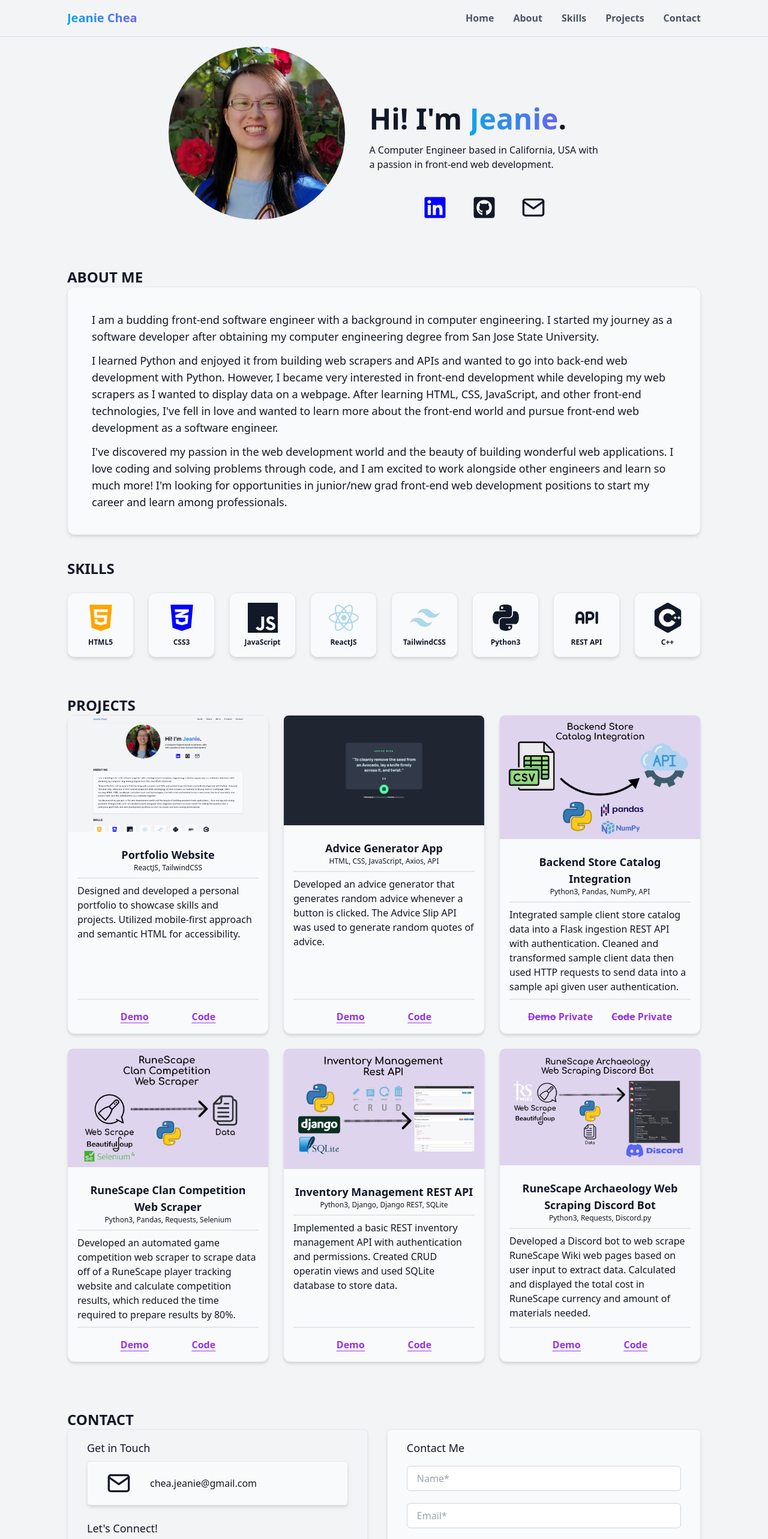
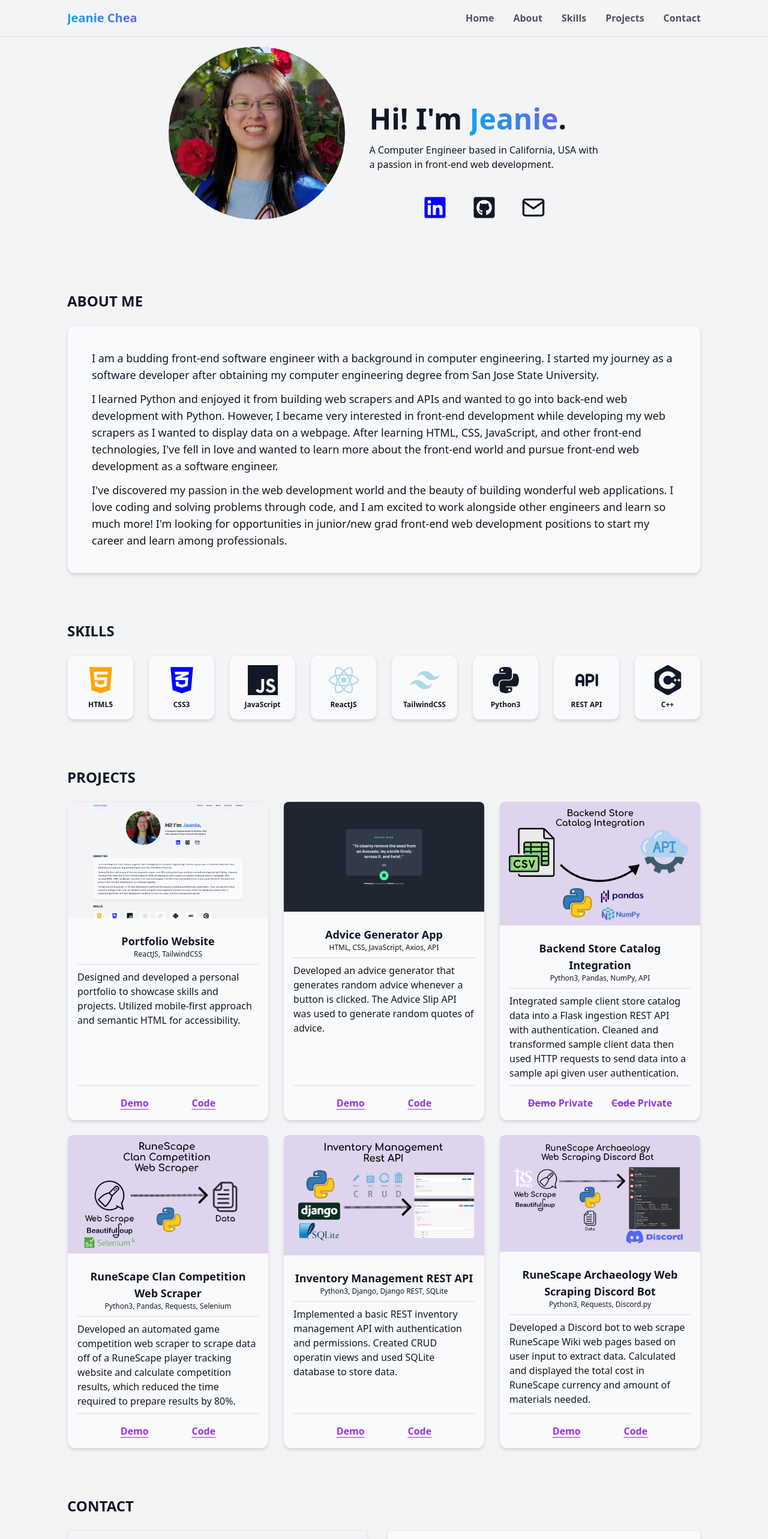
Before and after one commit to jechea14/jechea14.github.io, a React (Create React App) app in the folder portfolio/: page / in a window 1280 px wide. Shown: the top 2566 px of the page at 60% size. Built offline with nearby package versions, Linux system fonts and the light colour scheme.

Commit message:
Padding sections

```diff
--- a/portfolio/src/Components/AboutMe.js
+++ b/portfolio/src/Components/AboutMe.js
@@ -3,7 +3,7 @@ import React from 'react'
 const AboutMe = () => {
   return (
     <section id='about' className='scroll-mt-20'>
-      <h1 className='text-2xl font-bold text-left'>ABOUT ME</h1>
+      <h1 className='text-2xl font-bold text-left pb-6 pt-10'>ABOUT ME</h1>
       <div className='lg:px-15 lg:text-lg p-10 border rounded-xl bg-gray-50 shadow-md hover:shadow-xl hover:transition space-y-3'>
         <p>
           I am a budding front-end software engineer with a background in computer engineering.
--- a/portfolio/src/Components/Contact.js
+++ b/portfolio/src/Components/Contact.js
@@ -5,7 +5,7 @@ import ContactGetInTouch from './ContactGetInTouch'
 const Contact = () => {
   return (
     <section id='contact' className='scroll-mt-10'>
-      <h1 className='text-2xl font-bold text-left pt-10'>CONTACT</h1>
+      <h1 className='text-2xl font-bold text-left pt-10 pb-6'>CONTACT</h1>
       <div className='space-y-6 lg:flex lg:space-x-8 lg:space-y-0'>
         <ContactGetInTouch/>
         <ContactForm/>
--- a/portfolio/src/Components/Projects.js
+++ b/portfolio/src/Components/Projects.js
@@ -66,7 +66,7 @@ const projects = [
 const Projects = () => {
   return (
     <section id='projects' className='scroll-mt-20'>
-      <h1 className='text-2xl font-bold text-left'>PROJECTS</h1>
+      <h1 className='text-2xl font-bold text-left pb-6 pt-10'>PROJECTS</h1>
       <div className='grid grid-cols-1 gap-4 md:grid-cols-2 lg:gap-6 lg:grid-cols-3'>
         {projects.map((project) => {
           return <ProjectCard
--- a/portfolio/src/Components/Skills.js
+++ b/portfolio/src/Components/Skills.js
@@ -50,8 +50,8 @@ const skills = [
 const Skills = () => {
   return (
     <section id='skills' className='scroll-mt-20'>
-      <h1 className='text-2xl font-bold text-left'>SKILLS</h1>
-      <div className='grid grid-cols-wrap gap-6 rounded-xl py-6'>
+      <h1 className='text-2xl font-bold text-left pt-10 pb-6'>SKILLS</h1>
+      <div className='grid grid-cols-wrap gap-6 rounded-xl'>
         {
           skills.map((skill) => (
             <SkillCard key={skill.id} icon={skill.icon} name={skill.name}/>
```
